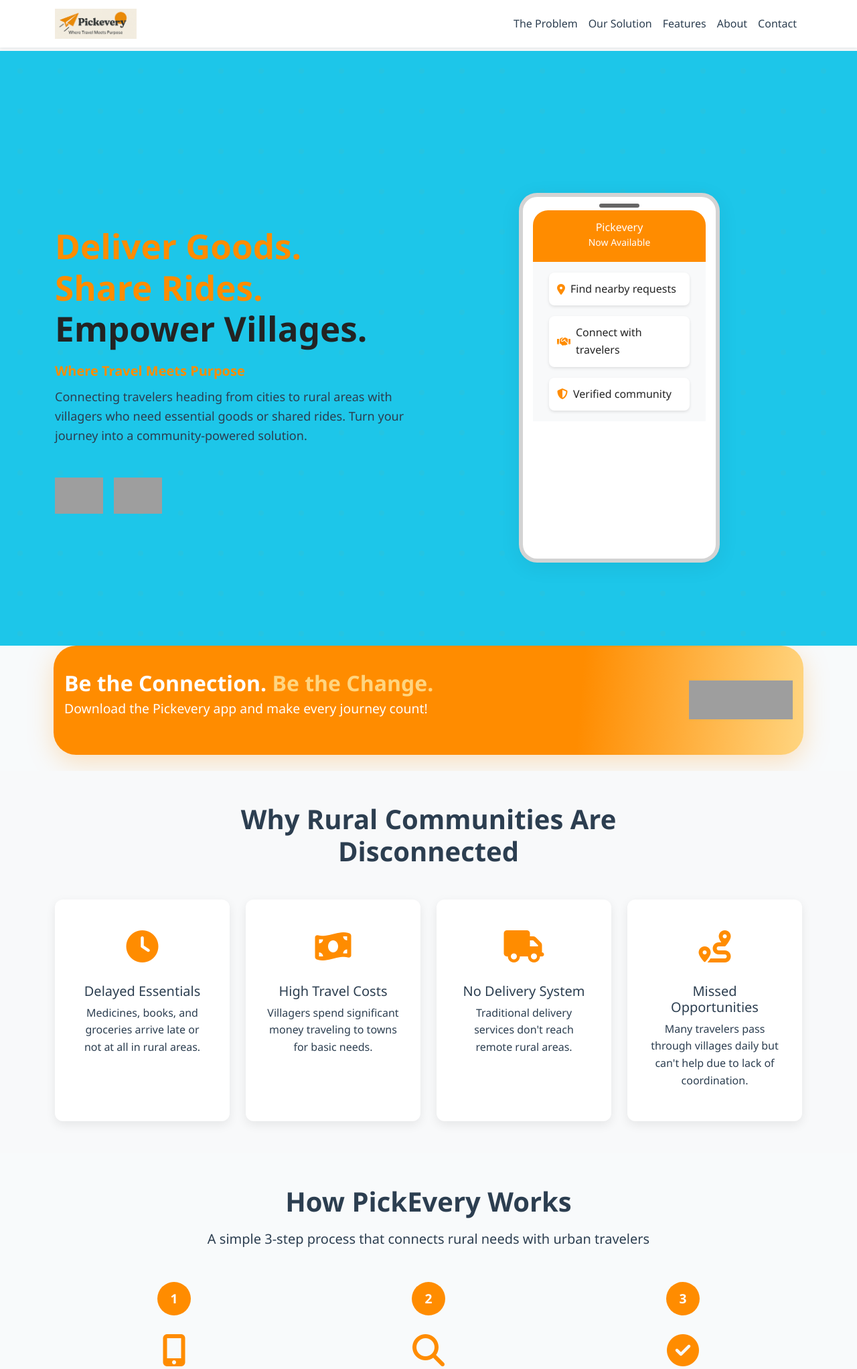
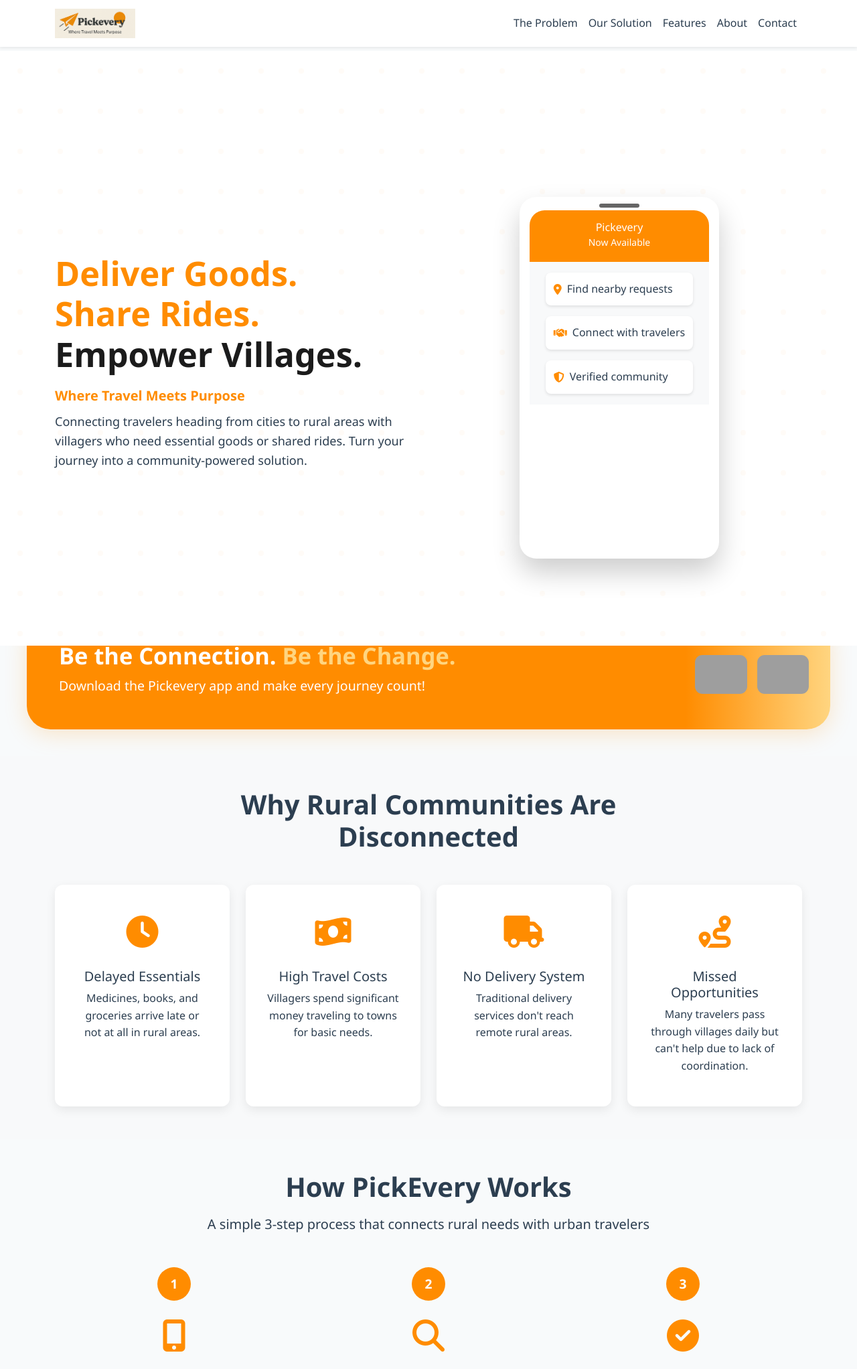
Before and after one commit to Tarunsingh45/Pickevery, a Flask app: page / in a window 1280 px wide. Shown: the top 2044 px of the page at 67% size. Run offline with Flask 3, Linux system fonts and the light colour scheme; some libraries are stand-ins or nearby versions; grey boxes are pictures that could not be loaded.

Commit message:
Update index.html

```diff
--- a/templates/index.html
+++ b/templates/index.html
@@ -9,69 +9,96 @@
     <link rel="stylesheet" href="{{ url_for('static', filename='css/style.css') }}">
     <style>
         body { background: #f8fafb; }
-        .btn-orange { background: #FF8C00; border: none; color: #fff; }
-        .btn-orange:hover, .btn-orange:focus { background: #e57b00; color: #fff;}
-        .text-orange { color: #FF8C00 !important; }
+        .navbar-logo { height: 44px; }
+
+        /* Modern download banner */
         .download-banner-main {
-            background: linear-gradient(95deg, #FF8C00 70%, #FFD580 100%);
-            padding: 2.3rem 1rem;
-            border-radius: 2.1rem;
-            margin-top: -2.2rem;
-            margin-bottom: 2.6rem;
-            max-width: 1120px;
-            margin-left: auto;
-            margin-right: auto;
-            box-shadow: 0 10px 38px #FF910040;
-            display: flex; align-items: center; flex-wrap: wrap; gap:2rem; justify-content: space-between;
+            display: flex; align-items: center; justify-content: space-between; gap: 2.5rem;
+            background: linear-gradient(90deg, #FF8C00 82%, #FFD580 100%);
+            border-radius: 2.2rem;
+            padding: 2.1rem 2rem 2.1rem 3rem;
+            box-shadow: 0 7px 34px #ff910033;
+            max-width: 1200px;
+            margin: 0 auto 2.5rem auto;
+            margin-top: -2.5rem;
         }
-        .download-banner-main h2, .download-banner-main p { color: #fff !important; margin: 0;}
+        .download-banner-content {
+            flex: 1 1 440px;
+        }
+        .download-banner-content h2 {
+            color: #fff !important;
+            font-size: 2.15rem;
+            font-weight: bold;
+            margin-bottom: 0.6rem;
+        }
+        .download-banner-content p {
+            color: #fff;
+            font-size: 1.22rem;
+        }
+        .download-banner-badges {
+            display: flex; align-items:center; gap: 15px;
+        }
         .download-banner-badges a img {
             height: 58px;
-            margin-right: 12px;
-            margin-bottom: 0;
-            transition: transform 0.15s;
+            margin-bottom:0;
+            transition: transform 0.14s;
+            border-radius: 0.7rem;
         }
-        .download-banner-badges a img:last-child { margin-right: 0; }
-        .download-banner-badges a img:hover { transform: scale(1.10);}
-        .app-download-row a img { height: 54px; margin-right: 12px; }
-        .app-download-row a img:last-child { margin-right: 0; }
-        .app-download-row a img:hover { transform: scale(1.07); }
-        @media (max-width:900px) {
-            .download-banner-main { flex-direction: column; text-align: center; padding:1.39rem 0.89rem; }
-            .download-banner-badges a img { height:45px !important;}
+        .download-banner-badges a img:hover { transform: scale(1.07);}
+        @media(max-width: 900px) {
+            .download-banner-main { flex-direction: column; align-items: flex-start; text-align:left; gap:1.1rem; padding: 1.2rem 1rem;}
+            .download-banner-badges { justify-content: flex-start; }
         }
-        @media (max-width:600px) {
-            .download-banner-main { padding:0.7rem 0.3rem;}
-            .download-banner-badges a img,
-            .app-download-row a img { height:35px !important;}
-            .hero-title { font-size: 2rem; }
+        @media(max-width: 600px) {
+            .download-banner-main { padding:0.8rem 0.3rem;}
+            .download-banner-badges a img { height:35px !important;}
+            .navbar-logo { height: 34px; }
         }
 
-        .hero-section { background: #1DC6E9; }
+        /* Hero */
+        .hero-section { background: #fff; }
         .hero-title span.text-orange { font-weight: bold; }
-        .hero-title .text-dark { font-weight: bold; color: #232323 !important; }
+        .hero-title .text-dark { font-weight: bold; color: #1b1b1b !important; }
         .hero-image .app-header.bg-orange { background: #FF8C00 !important; }
-        .feature-preview .fa-map-marker-alt,
-        .feature-preview .fa-handshake,
-        .feature-preview .fa-shield-alt { color: #FF8C00 !important; }
-        .phone-frame { border: 6px solid #23232333; border-radius: 1.7rem; box-shadow: 0 6px 32px #0001; }
-        .feature-preview { color: #232323; font-weight: 500; }
         .feature-preview i { color: #FF8C00 !important; }
 
-        /* Get in Touch (Contact) Orange Theme */
+        /* Features */
+        .feature-card {
+            background: #fff;
+            border-radius: 1.2rem;
+            box-shadow: 0 5px 20px #2323230e;
+            text-align: center;
+            padding: 2.1rem 1.2rem 1.5rem 1.2rem;
+            margin-bottom: 2rem;
+        }
+        .feature-icon {
+            width: 86px;
+            height: 86px;
+            display: flex; align-items: center; justify-content: center;
+            margin: 0 auto 18px auto;
+            border-radius: 50%;
+            background: linear-gradient(134deg, #FF8C00 74%, #FFD580 100%);
+            box-shadow: 0 7px 20px #ff910070;
+        }
+        .feature-icon i {
+            font-size: 2.1rem; color: #fff !important; /* High-contrast white for accessibility */
+            filter: drop-shadow(0 2px 6px #3332);
+        }
+
+        /* Get in Touch (Contact, orange bg, black text) */
         #contact {
-          background: linear-gradient(93deg,#FF8C00 80%,#FFD580 100%);
-          color: #fff !important;
+          background: linear-gradient(88deg,#FF8C00 82%,#FFD580 100%);
+          color: #222 !important;
           padding-top: 4rem; padding-bottom: 4rem;
         }
         #contact h2,
-        #contact .section-title { color: #fff !important; }
+        #contact .section-title { color: #222 !important; }
         #contact .contact-info,
         #contact .contact-form {
-          background: rgba(255,255,255,0.12);
+          background: rgba(255,255,255,0.13);
           border-radius: 1.2rem;
           padding:2rem 1.5rem 2rem 1.5rem;
-          color: #fff;
+          color: #222;
         }
         #contact .contact-info { margin-bottom: 1.5rem; }
         #contact .form-label,
@@ -80,18 +107,21 @@
         #contact .contact-info h6,
         #contact .contact-info span,
         #contact .contact-info a,
-        #contact .social-link i {
-          color: #fff !important;
+        #contact .social-link i,
+        #contact .contact-info .contact-item i
+        {
+          color: #222 !important;
         }
         #contact .form-control {
-          background: rgba(255,255,255,0.23);
-          color: #1a1a1a;
+          background: rgba(255,255,255,0.22);
+          color: #111;
           border: none;
           border-radius: 0.59rem;
         }
         #contact .form-control:focus {
-          border-color: #FFD580;
+          border-color: #FF8C00;
           background: #fff6e2;
+          color: #1a1a1a;
         }
         #contact .btn-orange {
           background: #fff;
@@ -111,7 +141,7 @@
           background-clip: content-box;
         }
         #contact .contact-item i {
-          color: #FFD580 !important;
+          color: #FF8C00 !important;
         }
     </style>
 </head>
@@ -121,7 +151,7 @@
     <div class="container">
         <a class="navbar-brand d-flex align-items-center" href="#home">
             <img src="{{ url_for('static', filename='images/pickevery-logo.png') }}?v=2"
-                 alt="Pickevery Logo" class="navbar-logo" style="height: 45px;">
+                 alt="Pickevery Logo" class="navbar-logo">
         </a>
         <button class="navbar-toggler" type="button" data-bs-toggle="collapse" data-bs-target="#navbarNav">
             <span class="navbar-toggler-icon"></span>
@@ -138,12 +168,12 @@
     </div>
 </nav>
 
-<!-- Hero Section -->
+<!-- Hero Section (WHITE) -->
 <section id="home" class="hero-section" style="padding-top:5.5rem;">
     <div class="container">
         <div class="row align-items-center min-vh-100">
             <div class="col-lg-6">
-                <h1 class="hero-title mb-3" style="font-size:3.2rem;">
+                <h1 class="hero-title mb-3" style="font-size:3.15rem;">
                     <span class="text-orange">Deliver Goods.</span><br>
                     <span class="text-orange">Share Rides.</span><br>
                     <span class="text-dark">Empower Villages.</span>
@@ -152,16 +182,6 @@
                 <p class="lead mb-5" style="font-size:1.13rem;">
                     Connecting travelers heading from cities to rural areas with villagers who need essential goods or shared rides. Turn your journey into a community-powered solution.
                 </p>
-                <div class="app-download-row d-flex mt-2 gap-3 mb-4">
-                    <a href="https://play.google.com/store/apps/details?id=com.vj.pickiemobile&pcampaignid=web_share" target="_blank">
-                        <img src="https://upload.wikimedia.org/wikipedia/commons/7/78/Google_Play_Store_badge_EN.svg"
-                             alt="Get it on Google Play">
-                    </a>
-                    <a href="https://apps.apple.com/in/app/pickevery/id6745344951" target="_blank">
-                        <img src="https://developer.apple.com/assets/elements/badges/download-on-the-app-store.svg"
-                             alt="Download on the App Store">
-                    </a>
-                </div>
             </div>
             <div class="col-lg-6 d-flex justify-content-center">
                 <div class="hero-image">
@@ -198,12 +218,12 @@
 </section>
 
 <!-- App Download Banner -->
-<div class="download-banner-main mt-0 mb-4">
-    <div>
-        <h2 class="fw-bold mb-1" style="font-size:2rem;">Be the Connection. <span style="color:#FFD580;">Be the Change.</span></h2>
-        <p class="mb-3" style="font-size: 1.21rem;">Download the Pickevery app and make every journey count!</p>
+<div class="download-banner-main">
+    <div class="download-banner-content">
+        <h2>Be the Connection. <span style="color:#FFD580;">Be the Change.</span></h2>
+        <p>Download the Pickevery app and make every journey count!</p>
     </div>
-    <div class="download-banner-badges d-flex align-items-center justify-content-center">
+    <div class="download-banner-badges">
         <a href="https://play.google.com/store/apps/details?id=com.vj.pickiemobile&pcampaignid=web_share" target="_blank">
             <img src="https://upload.wikimedia.org/wikipedia/commons/7/78/Google_Play_Store_badge_EN.svg" alt="Get it on Google Play">
         </a>
@@ -318,7 +338,7 @@
             <div class="col-md-6 col-lg-4">
                 <div class="feature-card">
                     <div class="feature-icon">
-                        <i class="fas fa-shield-alt text-orange"></i>
+                        <i class="fas fa-shield-alt"></i>
                     </div>
                     <h5>Verified Travelers</h5>
                     <p>All travelers go through KYC verification ensuring a trusted and secure network for everyone.</p>
@@ -327,7 +347,7 @@
             <div class="col-md-6 col-lg-4">
                 <div class="feature-card">
                     <div class="feature-icon">
-                        <i class="fas fa-boxes text-orange"></i>
+                        <i class="fas fa-boxes"></i>
                     </div>
                     <h5>Dual Utility</h5>
                     <p>Platform supports both goods delivery and ride-sharing to maximize community impact.</p>
@@ -336,7 +356,7 @@
             <div class="col-md-6 col-lg-4">
                 <div class="feature-card">
                     <div class="feature-icon">
-                        <i class="fas fa-dollar-sign text-orange"></i>
+                        <i class="fas fa-dollar-sign"></i>
                     </div>
                     <h5>Low Cost, High Impact</h5>
                     <p>Affordable solutions for villagers while creating meaningful earning opportunities for travelers.</p>
@@ -345,7 +365,7 @@
             <div class="col-md-6 col-lg-4">
                 <div class="feature-card">
                     <div class="feature-icon">
-                        <i class="fas fa-mobile-alt text-orange"></i>
+                        <i class="fas fa-mobile-alt"></i>
                     </div>
                     <h5>Rural-Friendly Design</h5>
                     <p>Simple, intuitive app design optimized for users with varying levels of smartphone experience.</p>
@@ -354,7 +374,7 @@
             <div class="col-md-6 col-lg-4">
                 <div class="feature-card">
                     <div class="feature-icon">
-                        <i class="fas fa-coins text-orange"></i>
+                        <i class="fas fa-coins"></i>
                     </div>
                     <h5>Traveler Incentives</h5>
                     <p>Earn rewards for helping communities while contributing to social impact and rural development.</p>
@@ -363,7 +383,7 @@
             <div class="col-md-6 col-lg-4">
                 <div class="feature-card">
                     <div class="feature-icon">
-                        <i class="fas fa-heart text-orange"></i>
+                        <i class="fas fa-heart"></i>
                     </div>
                     <h5>Community Focused</h5>
                     <p>Built with purpose to strengthen connections between urban and rural communities.</p>
@@ -415,7 +435,7 @@
     </div>
 </section>
 
-<!-- Contact Section (Orange) -->
+<!-- Contact Section (Orange, Black Text) -->
 <section id="contact">
     <div class="container">
         <h2 class="section-title text-center mb-5">Get in Touch</h2>
```
